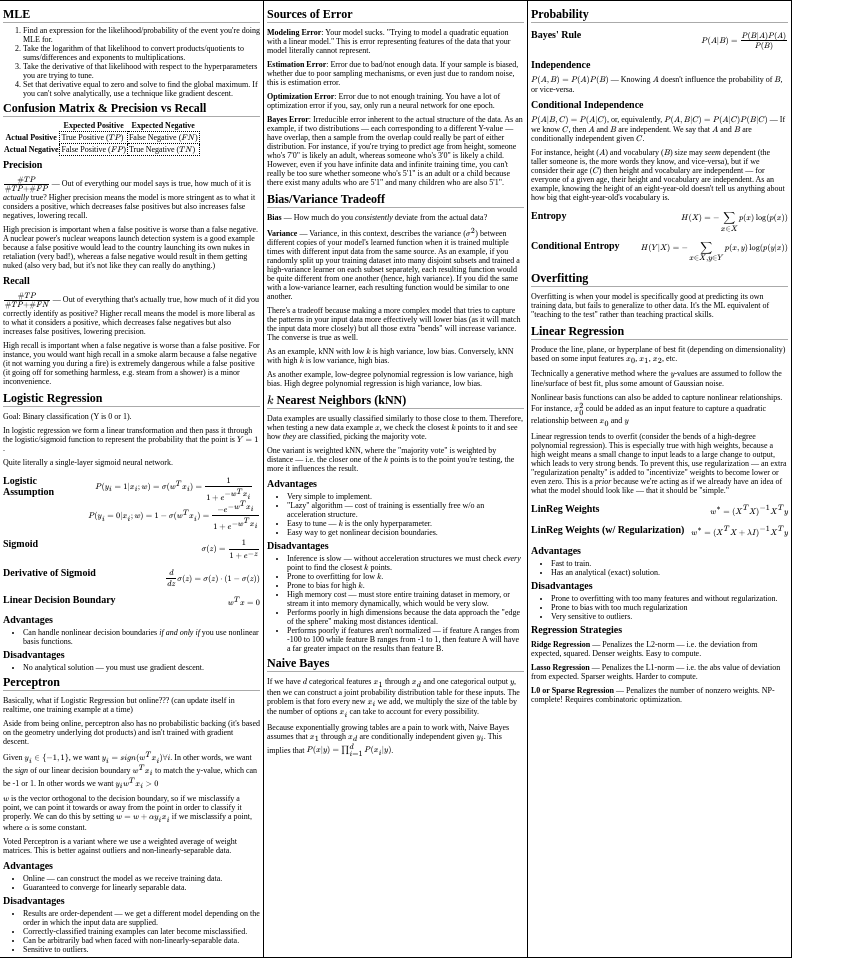
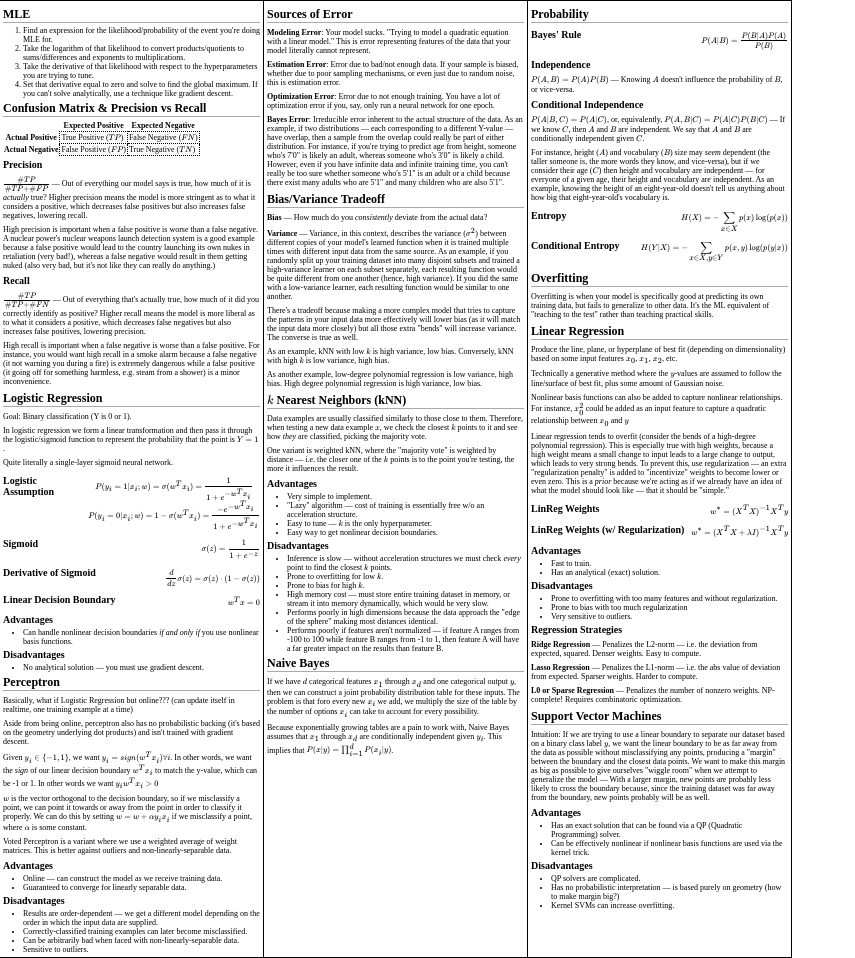
Before and after one commit to radian628/machine-learning-notes-sheet, a plain HTML site: page index.html in a window 1280 px wide. Shown: the whole page, without its empty margins (0-855 px from the left). Drawn offline with nearby package versions, Linux system fonts and the light colour scheme.

Commit message:
support vector machines WIP

```diff
--- a/index.html
+++ b/index.html
@@ -485,6 +485,39 @@
           <b>L0 or Sparse Regression</b> &mdash; Penalizes the number of nonzero
           weights. NP-complete! Requires combinatoric optimization.
         </p>
+
+        <h2>Support Vector Machines</h2>
+        <p>
+          Intuition: If we are trying to use a linear boundary to separate our
+          dataset based on a binary class label $y$, we want the linear boundary
+          to be as far away from the data as possible without misclassifying any
+          points, producing a "margin" between the boundary and the closest data
+          points. We want to make this margin as big as possible to give
+          ourselves "wiggle room" when we attempt to generalize the model
+          &mdash; With a larger margin, new points are probably less likely to
+          cross the boundary because, since the training dataset was far away
+          from the boundary, new points probably will be as well.
+        </p>
+        <h3>Advantages</h3>
+        <ul>
+          <li>
+            Has an exact solution that can be found via a QP (Quadratic
+            Programming) solver.
+          </li>
+          <li>
+            Can be effectively nonlinear if nonlinear basis functions are used
+            via the kernel trick.
+          </li>
+        </ul>
+        <h3>Disadvantages</h3>
+        <ul>
+          <li>QP solvers are complicated.</li>
+          <li>
+            Has no probabilistic interpretation &mdash; is based purely on
+            geometry (how to make margin big?)
+          </li>
+          <li>Kernel SVMs can increase overfitting.</li>
+        </ul>
       </div>
     </div>
   </body>
```
